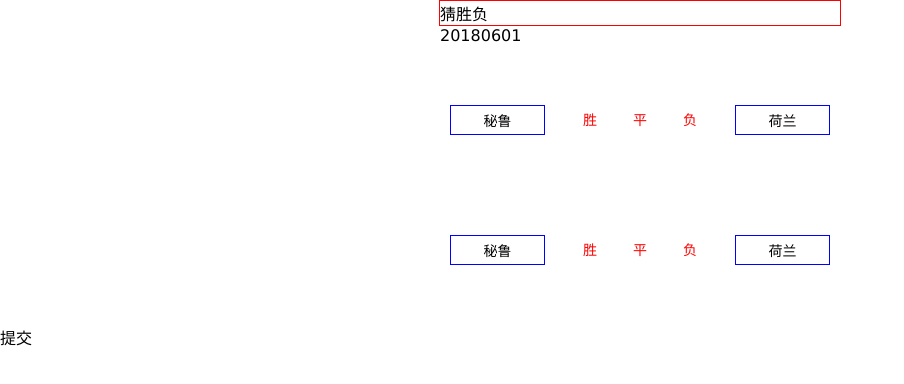
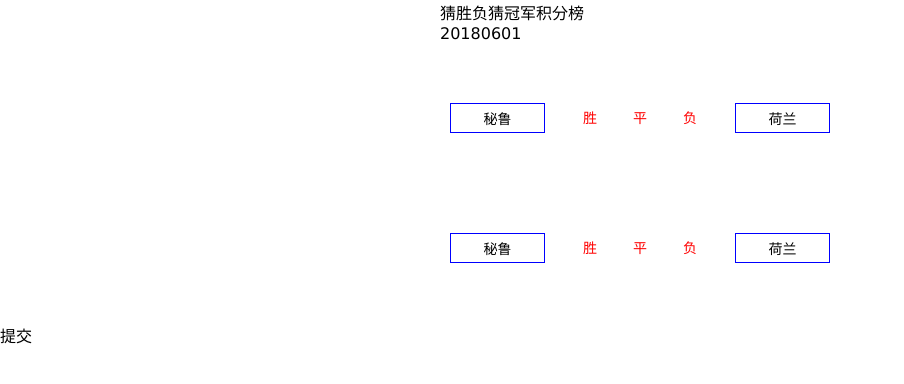
Before and after one commit to leued/worldcup, a Vue app: page / in a window 1280 px wide. Shown: the top 384 px of the page, without its empty margins (0-904 px from the left). Built offline with nearby package versions, Linux system fonts and the light colour scheme.

Commit message:
update title

```diff
--- a/index.html
+++ b/index.html
@@ -3,7 +3,7 @@
   <head>
     <meta charset="utf-8">
     <meta name="viewport" content="width=device-width,initial-scale=1.0">
-    <title>louyu</title>
+    <title>worldcup</title>
   </head>
   <script>
   	const configData = {
--- a/src/pages/index/index.vue
+++ b/src/pages/index/index.vue
@@ -1,6 +1,10 @@
 <template>
   	<div>
-		<div domIndex="0" class="time" :class="{domOn:domIndex==0}"><span>猜胜负</span></div>
+		<div class="time">
+			<span>猜胜负</span>
+			<span>猜冠军</span>
+			<span>积分榜</span>
+		</div>
 		<div>
 			<game :configData="configData"></game>
 			<champion></champion>
```
